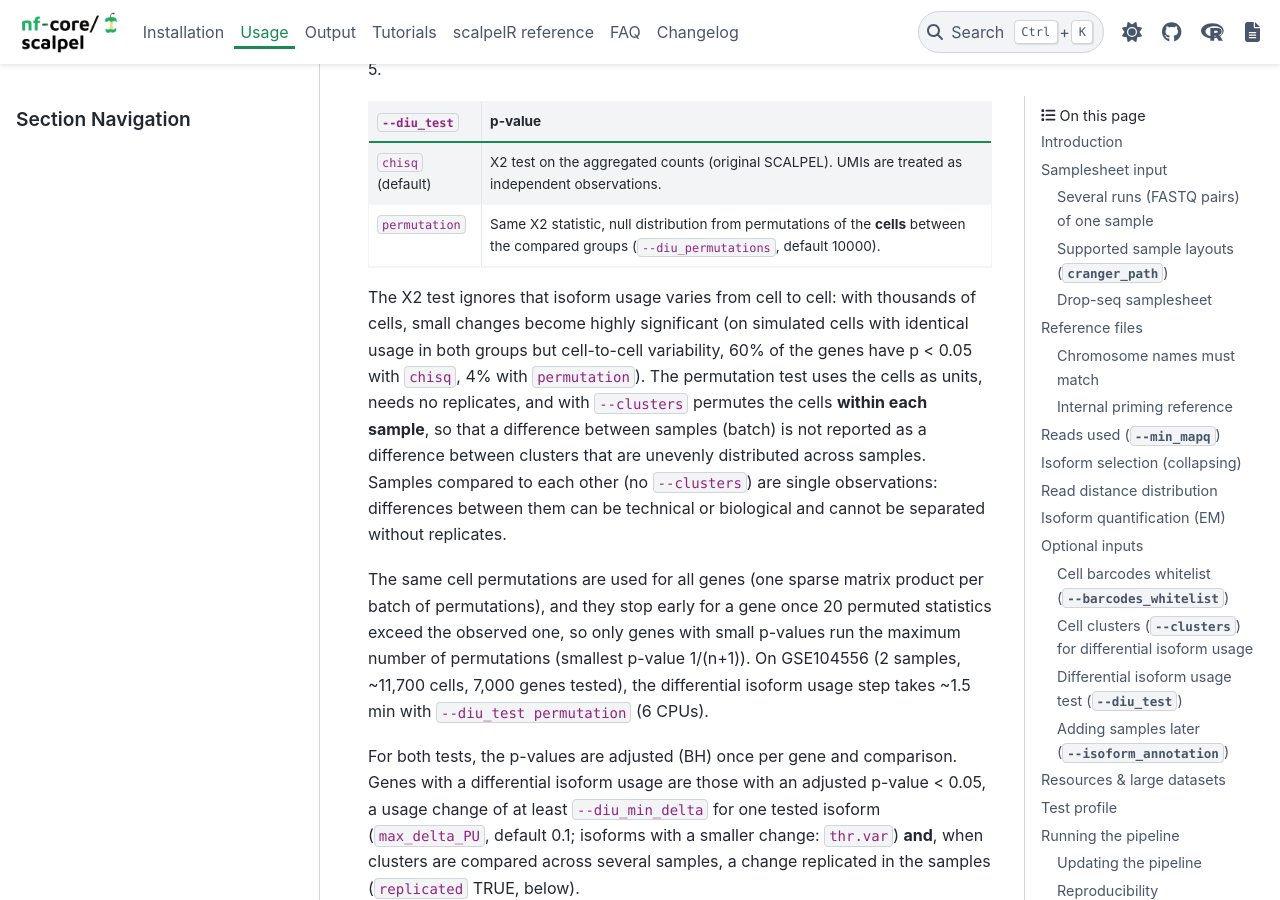
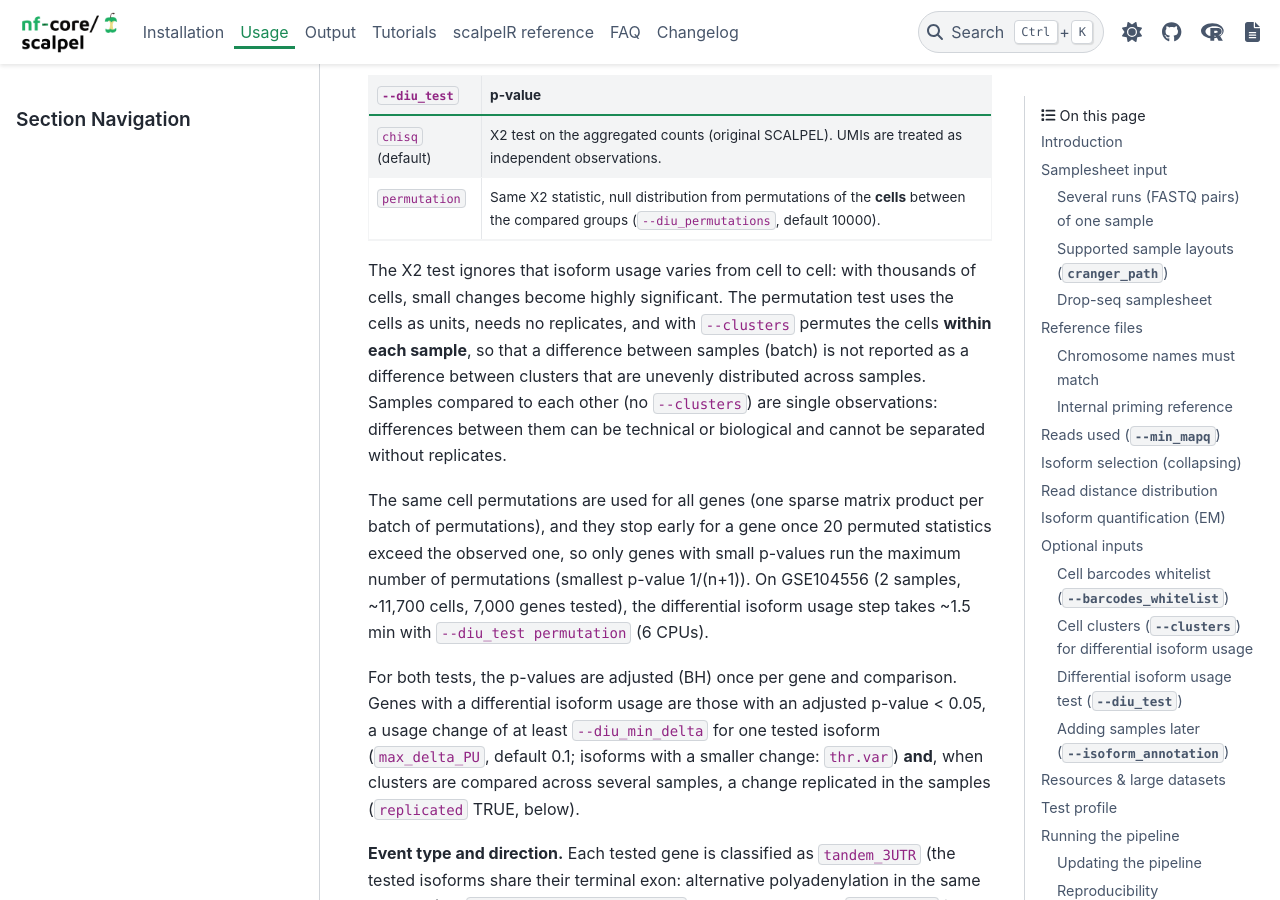
Before and after one commit to plasslab/nf-core-scalpel, a Sphinx documentation site: the page built from docs/usage.md, in a window 1280 px wide and 900 px high, scrolled down 7158 px. Built offline with Sphinx 7.4.7 and the PyData theme 0.15.4, drawn with Linux system fonts in a browser that asks for light colours; some of the changed text lies outside the part shown.

Commit message:
docs(usage): drop results based on simulated data
Keeps the rationale and the measurements on real data (GSE104556,
mm10 reference).

Co-Authored-By: Claude Opus 5.5 <noreply@anthropic.com>

```diff
--- a/docs/usage.md
+++ b/docs/usage.md
@@ -165,10 +165,9 @@ reads, so such isoforms were mostly split by their TPM prior (250 isoforms, 1.3%
 whereas reads keep the 3' signal up to ~600 nt (further upstream, the read density is gene body
 background). Use `--distance_profile 600` to reproduce the original isoform selection.
 
-The default `--distance_3end` is 100 nt (original SCALPEL: 50 nt). Simulating two isoforms with
-identical exons and 3' ends 50-100 nt apart with the GSE104556 read distribution, the per-cell
-fraction estimates are no better than an uninformative guess and pooled estimates are off by
-6-15 points, so such isoforms are collapsed (276 more isoforms, 1.4%, on GSE104556). Use
+The default `--distance_3end` is 100 nt (original SCALPEL: 50 nt): isoforms with identical exons
+and 3' ends 50-100 nt apart are not resolved by 3'-tagged reads and are collapsed (276 more
+isoforms, 1.4%, on GSE104556). Use
 `--distance_3end 50 --distance_profile 600` to reproduce the original isoform selection.
 
 ## Read distance distribution
@@ -238,9 +237,7 @@ each against the rest of the cells. Isoforms below 5% of the gene counts in both
 | `permutation`           | Same X2 statistic, null distribution from permutations of the **cells** between the compared groups (`--diu_permutations`, default 10000). |
 
 The X2 test ignores that isoform usage varies from cell to cell: with thousands of cells, small
-changes become highly significant (on simulated cells with identical usage in both groups but
-cell-to-cell variability, 60% of the genes have p < 0.05 with `chisq`, 4% with `permutation`).
-The permutation test uses the cells as units, needs no replicates, and with `--clusters` permutes
+changes become highly significant. The permutation test uses the cells as units, needs no replicates, and with `--clusters` permutes
 the cells **within each sample**, so that a difference between samples (batch) is not reported as
 a difference between clusters that are unevenly distributed across samples. Samples compared to each
 other (no `--clusters`) are single observations: differences between them can be technical or
```
